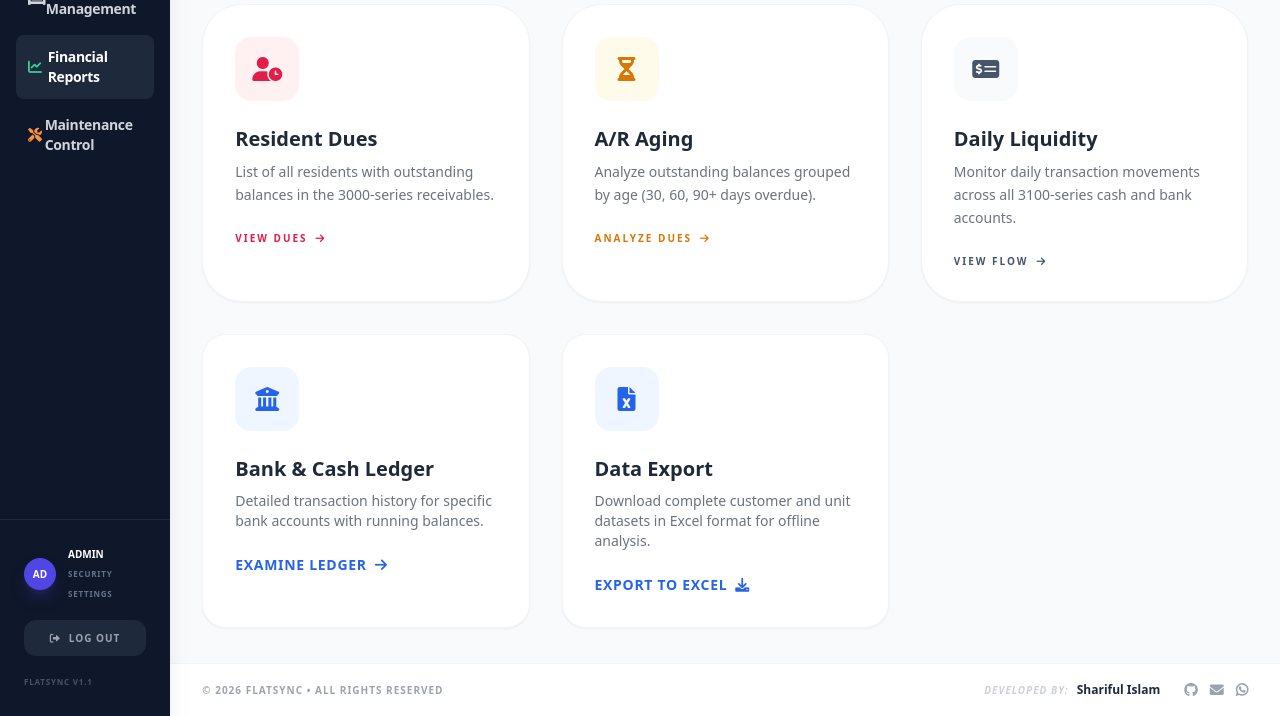
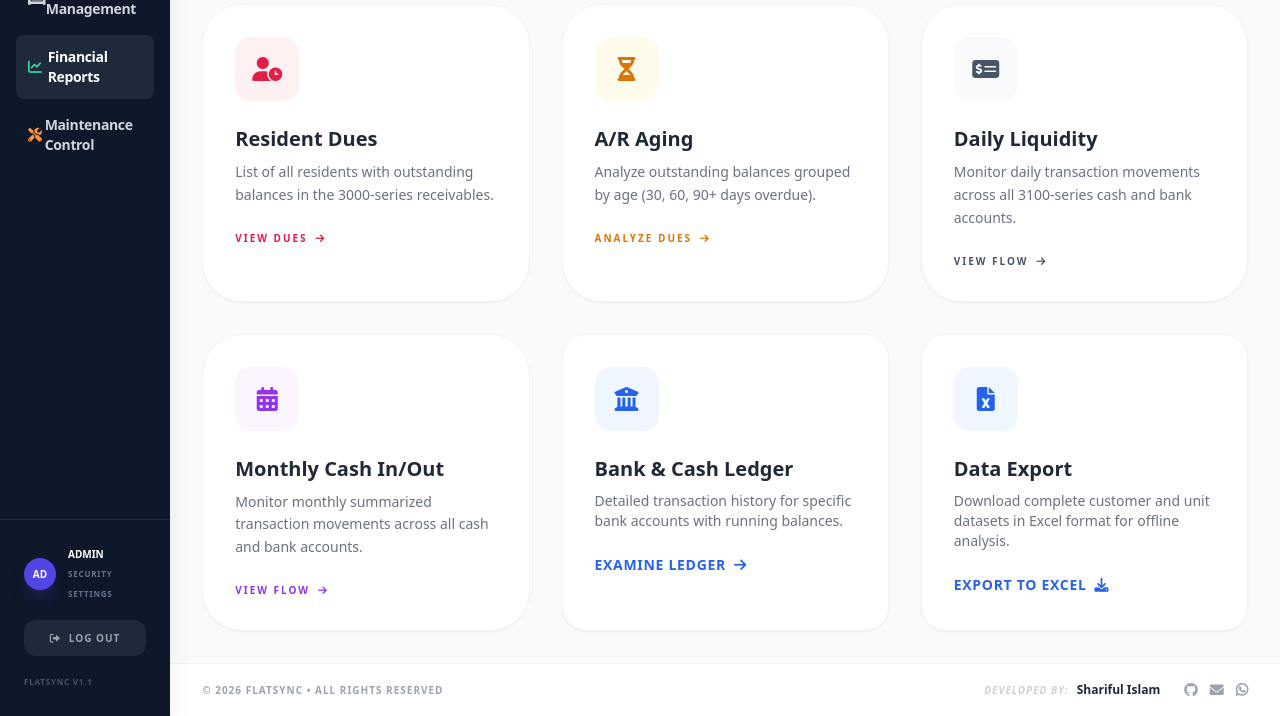
Before and after one commit to sharifulnrv/FlatSync, a Flask app: page /reports in a window 1280 px wide. Shown: the part 430-1146 px from the top of the page. Run offline with Flask 3, Linux system fonts and the light colour scheme; a user stored in the database is signed in; data comes from the database, SQL or seed files in the repository; data that the repository does not hold is empty; some libraries are stand-ins or nearby versions.

Commit message:
nonthly cash report added

```diff
--- a/routes/reports.py
+++ b/routes/reports.py
@@ -191,6 +191,40 @@ def daily_cash_report():
     weekly_net = float(q_weekly)
 
     return render_template('daily_cash_report.html', stats=daily_stats, transactions=transactions, from_date=from_date_str, to_date=to_date_str, weekly_net=weekly_net)
+
+@reports_bp.route('/reports/monthly-cash')
+def monthly_cash_report():
+    from_date, to_date, from_date_str, to_date_str = get_dates()
+
+    q_details = db.session.query(LedgerEntry).join(JournalEntry).join(Account, LedgerEntry.account_id == Account.id).filter(Account.code.like('31%'))
+    q_details = q_details.filter(LedgerEntry.event_id == None)
+    q_details = q_details.filter(JournalEntry.date >= from_date)
+    q_details = q_details.filter(JournalEntry.date <= to_date)
+
+    entries = q_details.order_by(JournalEntry.date.desc()).all()
+
+    monthly_stats_dict = {}
+    for entry in entries:
+        month_key = entry.parent.date.strftime('%Y-%m')
+        if month_key not in monthly_stats_dict:
+            monthly_stats_dict[month_key] = {
+                'month_key': month_key,
+                'display_month': entry.parent.date.strftime('%B %Y'),
+                'total_in': 0.0,
+                'total_out': 0.0,
+                'sort_key': entry.parent.date.replace(day=1)
+            }
+
+        inflow = entry.debit if entry.debit > 0 else 0
+        outflow = entry.credit if entry.credit > 0 else 0
+
+        monthly_stats_dict[month_key]['total_in'] += inflow
+        monthly_stats_dict[month_key]['total_out'] += outflow
+
+    monthly_stats = list(monthly_stats_dict.values())
+    monthly_stats.sort(key=lambda x: x['sort_key'], reverse=True)
+
+    return render_template('monthly_cash_report.html', stats=monthly_stats, from_date=from_date_str, to_date=to_date_str)
 
 @reports_bp.route('/reports/ledger')
 def ledger_report():
@@ -929,6 +963,77 @@ def export_daily_cash():
             traceback.print_exc(file=f)
         raise e
 
+@reports_bp.route('/reports/export/monthly-cash')
+def export_monthly_cash():
+    from_date, to_date, from_date_str, to_date_str = get_dates()
+
+    q_details = db.session.query(LedgerEntry).join(JournalEntry).join(Account, LedgerEntry.account_id == Account.id).filter(Account.code.like('31%'))
+    q_details = q_details.filter(LedgerEntry.event_id == None)
+    q_details = q_details.filter(JournalEntry.date >= from_date)
+    q_details = q_details.filter(JournalEntry.date <= to_date)
+
+    entries = q_details.order_by(JournalEntry.date.desc()).all()
+
+    monthly_stats_dict = {}
+    for entry in entries:
+        month_key = entry.parent.date.strftime('%Y-%m')
+        if month_key not in monthly_stats_dict:
+            monthly_stats_dict[month_key] = {
+                'display_month': entry.parent.date.strftime('%B %Y'),
+                'total_in': 0.0,
+                'total_out': 0.0,
+                'sort_key': entry.parent.date.replace(day=1)
+            }
+
+        inflow = entry.debit if entry.debit > 0 else 0
+        outflow = entry.credit if entry.credit > 0 else 0
+
+        monthly_stats_dict[month_key]['total_in'] += inflow
+        monthly_stats_dict[month_key]['total_out'] += outflow
+
+    monthly_stats = list(monthly_stats_dict.values())
+    monthly_stats.sort(key=lambda x: x['sort_key'], reverse=True)
+
+    wb = openpyxl.Workbook()
+    ws = wb.active
+    ws.title = "Monthly Cash"
+
+    company_name = current_app.config.get('COMPANY_NAME', 'Association')
+    company_address = current_app.config.get('COMPANY_ADDRESS', 'Address')
+    ws.append([company_name])
+    ws.append([company_address])
+    ws.append(["MONTHLY CASH FLOW REPORT"])
+    ws.append([f"Audit Period: {from_date_str} to {to_date_str}"])
+    ws.append([])
+
+    last_col = "D"
+    for row_idx in [1, 2, 3, 4]:
+        ws.merge_cells(f'A{row_idx}:{last_col}{row_idx}')
+        cell = ws.cell(row=row_idx, column=1)
+        cell.alignment = Alignment(horizontal="center")
+        if row_idx == 1: cell.font = TITLE_FONT
+        elif row_idx == 2: cell.font = ADDR_FONT
+        else: cell.font = REPORT_TITLE_FONT
+
+    ws.append(["Month", "Inflow (+)", "Outflow (-)", "Net"])
+
+    for item in monthly_stats:
+        net = item['total_in'] - item['total_out']
+        ws.append([item['display_month'], item['total_in'], item['total_out'], net])
+
+    try:
+        autosize_workbook(ws)
+
+        output = BytesIO()
+        wb.save(output)
+        output.seek(0)
+        return send_file(output, as_attachment=True, download_name=f"Monthly_Cash_{datetime.now().strftime('%Y-%m-%d')}.xlsx", mimetype='application/vnd.openxmlformats-officedocument.spreadsheetml.sheet')
+    except Exception as e:
+        with open("error.log", "a") as f:
+            f.write(f"\n--- MONTHLY CASH EXPORT ERROR (SAVE) AT {datetime.now()} ---\n")
+            traceback.print_exc(file=f)
+        raise e
+
 @reports_bp.route('/reports/export/due-report')
 def export_due_report():
     from_date, to_date, from_date_str, to_date_str = get_dates()
--- a/templates/reports_index.html
+++ b/templates/reports_index.html
@@ -76,6 +76,18 @@
         </div>
     </a>
 
+    <!-- Monthly Cash Flow Card -->
+    <a href="{{ url_for('reports.monthly_cash_report') }}" class="bg-white p-8 rounded-[2.5rem] shadow-sm border border-gray-100 hover:shadow-2xl hover:-translate-y-2 transition-all duration-300 group">
+        <div class="w-16 h-16 bg-purple-50 text-purple-600 rounded-2xl flex items-center justify-center mb-6 group-hover:scale-110 transition-transform">
+            <i class="fas fa-calendar-alt text-2xl"></i>
+        </div>
+        <h3 class="text-xl font-black text-gray-800 mb-2">Monthly Cash In/Out</h3>
+        <p class="text-sm text-gray-500 mb-6 font-medium leading-relaxed">Monitor monthly summarized transaction movements across all cash and bank accounts.</p>
+        <div class="flex items-center text-purple-600 font-black text-[10px] uppercase tracking-[0.2em]">
+            View Flow <i class="fas fa-arrow-right ml-2 group-hover:translate-x-1 transition-transform"></i>
+        </div>
+    </a>
+
     <!-- Bank Ledger Card -->
     <a href="{{ url_for('reports.ledger_report') }}" class="bg-white p-8 rounded-3xl shadow-sm border border-gray-100 hover:shadow-xl transition-all group">
         <div class="w-16 h-16 bg-blue-50 text-blue-600 rounded-2xl flex items-center justify-center mb-6 group-hover:scale-110 transition-transform">
```
Also changed, not shown: templates/monthly_cash_report.html (added, +73 -0 lines).
